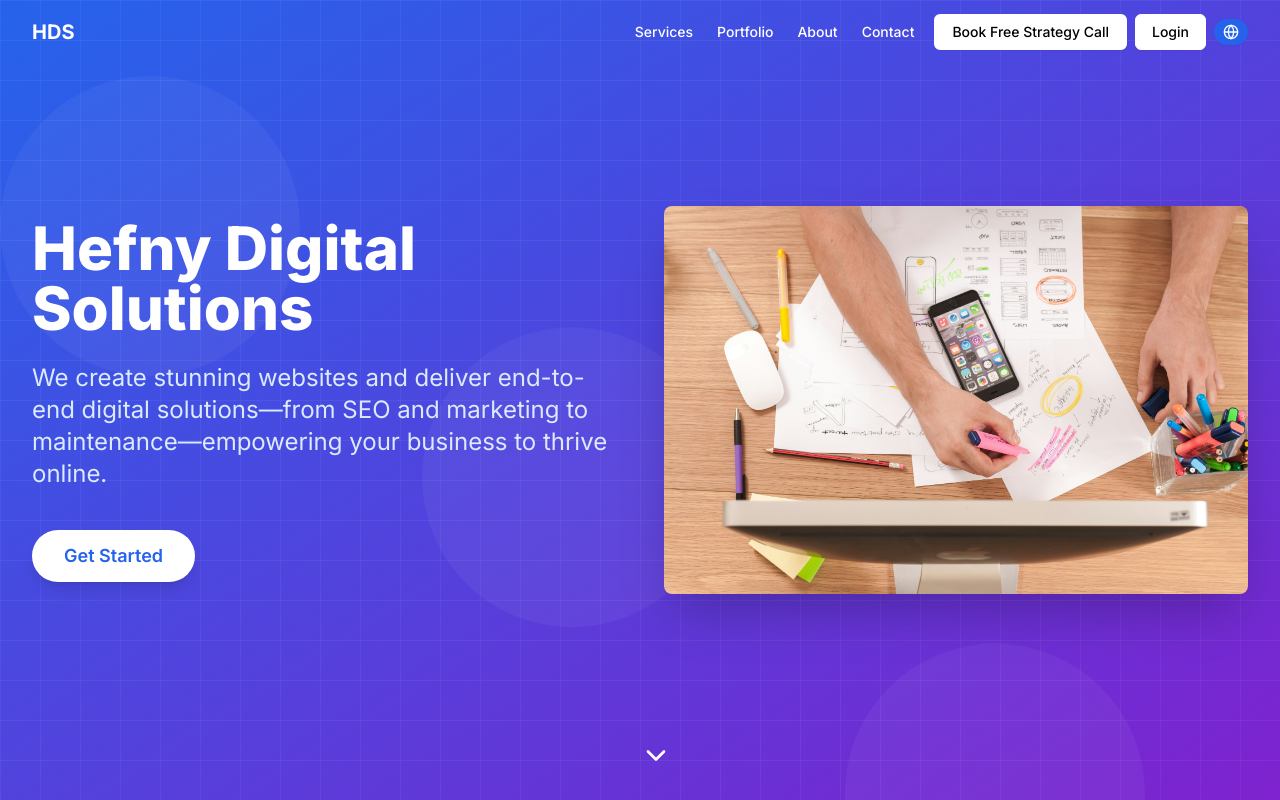
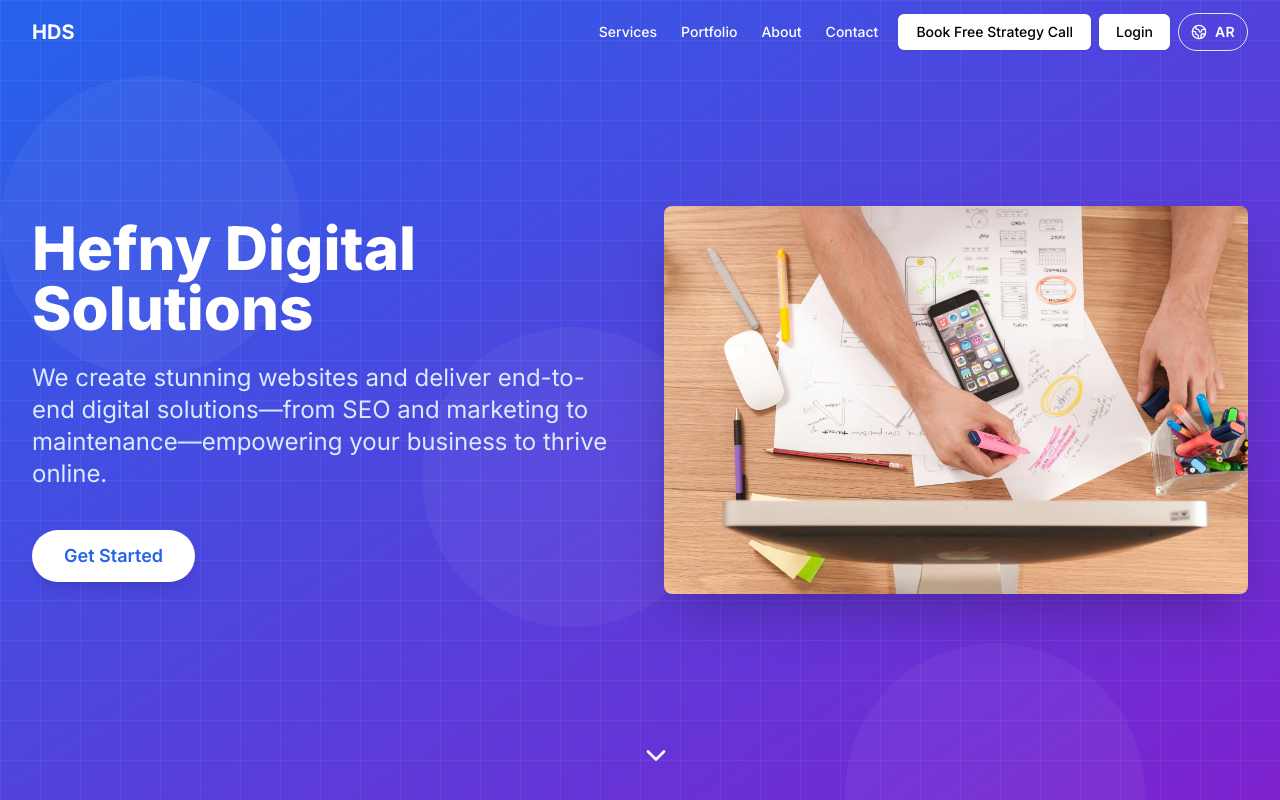
Before and after one commit to mohhef/Hefny-Digital, a Next.js app in the folder hefny-digital-frontend/: page /en in a window 1280 px wide. Shown: the top 800 px of the page. Built offline with nearby package versions, Linux system fonts and the light colour scheme.

Commit message:
Improve language switcher

```diff
--- a/hefny-digital-frontend/src/components/LanguageSwitcher.tsx
+++ b/hefny-digital-frontend/src/components/LanguageSwitcher.tsx
@@ -1,26 +1,48 @@
 "use client";
 
+import { Globe2 } from "lucide-react";
 import { useLocale } from "next-intl";
 import { useRouter } from "next/navigation";
-import { Globe } from "lucide-react";
+import { useEffect, useState } from "react";
 
 export default function LanguageSwitcher() {
   const locale = useLocale();
   const router = useRouter();
+  const [isScrolled, setIsScrolled] = useState(false);
 
   const toggleLanguage = () => {
     const newLocale = locale === "en" ? "ar" : "en";
     router.push(`/${newLocale}`);
   };
 
+  useEffect(() => {
+    const handleScroll = () => {
+      setIsScrolled(window.scrollY > 10);
+    };
+    window.addEventListener("scroll", handleScroll);
+    return () => window.removeEventListener("scroll", handleScroll);
+  }, []);
+
   return (
     <button
       onClick={toggleLanguage}
-      className="inline-flex items-center px-2 py-1 border border-transparent text-sm font-medium rounded-full shadow-sm text-white bg-blue-600 hover:bg-blue-700 focus:outline-none focus:ring-2 focus:ring-offset-2 focus:ring-blue-500 transition-colors duration-300"
+      className={`
+        inline-flex items-center gap-2 px-3 py-2
+        text-sm font-medium rounded-full shadow-sm
+        transition-all duration-300 ease-in-out
+        focus:outline-none focus:ring-2 focus:ring-offset-2
+        ${
+          isScrolled
+            ? "text-black bg-primary hover:bg-primary-dark focus:ring-gray-500"
+            : "text-white bg-primary hover:bg-primary-dark focus:ring-primary"
+        }
+        border
+      `}
+      aria-label={locale === "en" ? "Switch to Arabic" : "Switch to English"}
     >
-      <Globe className="h-4 w-4" />
-      <span className="sr-only">
-        {locale === "en" ? "Switch to Arabic" : "Switch to English"}
+      <Globe2 className="h-4 w-4" />
+      <span className="font-semibold tracking-wide">
+        {locale === "en" ? "AR" : "EN"}
       </span>
     </button>
   );
```
